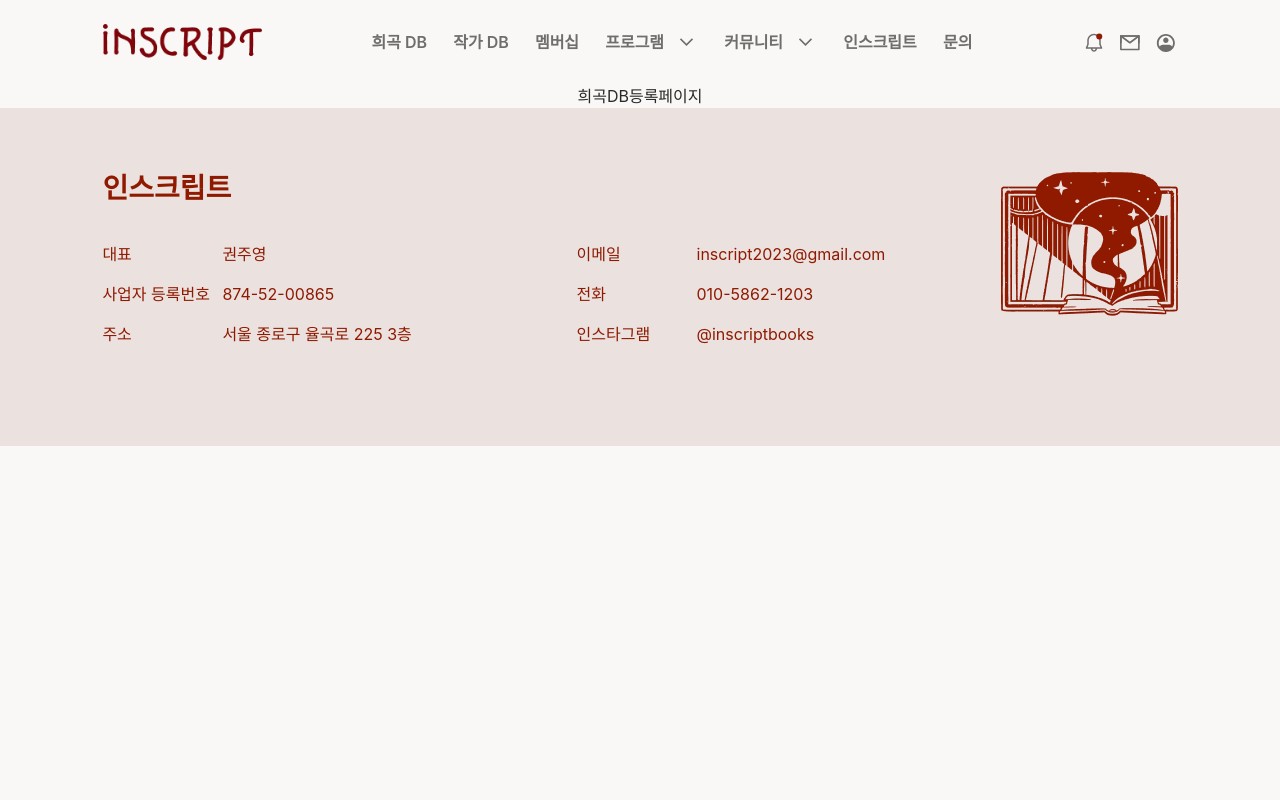
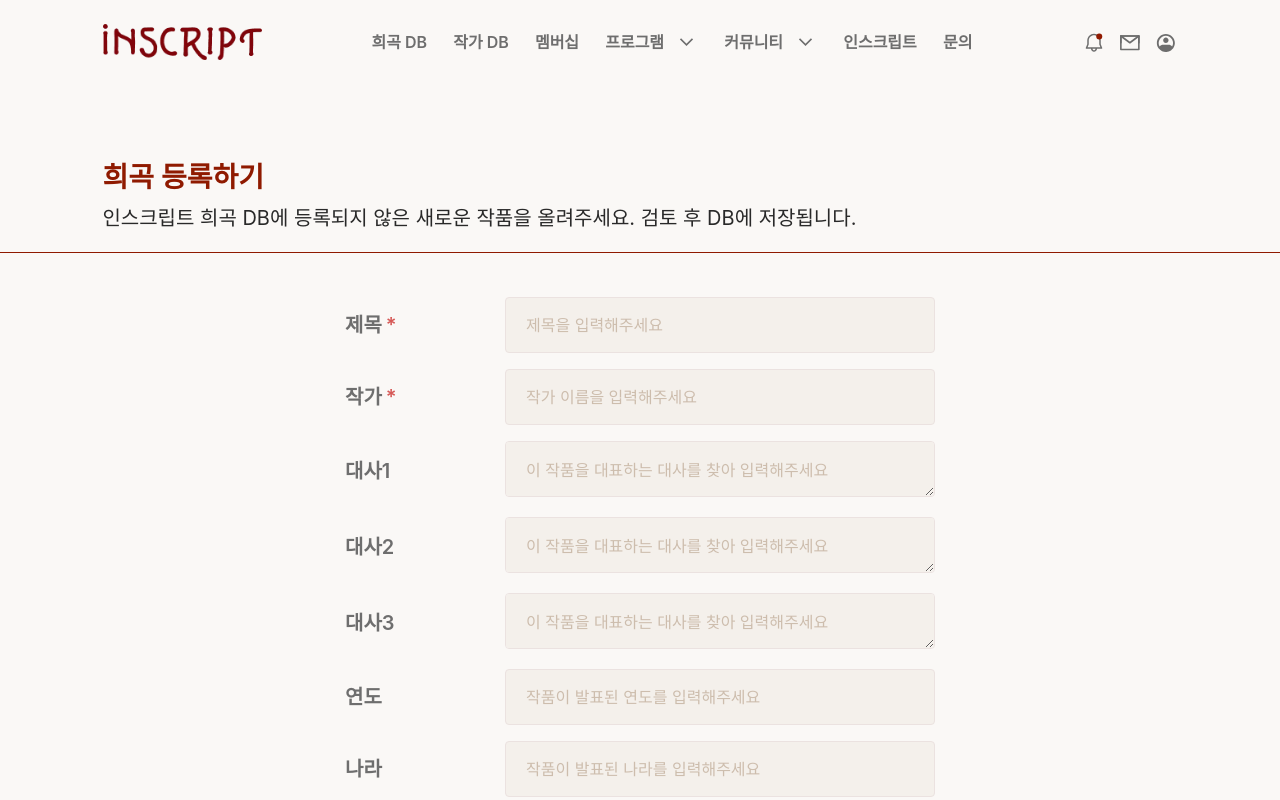
Before and after one commit to Leejoongjae123/play_admin_jj, a Next.js app: page /play/register in a window 1280 px wide. Shown: the top 800 px of the page. Built offline with nearby package versions, Linux system fonts and the light colour scheme; a web font is replaced by a local one.

Commit message:
feat : 희곡 등록 페이지 구현

```diff
--- a/app/(play)/play/register/page.tsx
+++ b/app/(play)/play/register/page.tsx
@@ -1,3 +1,18 @@
+import { PlayRegisterForm } from '@/components/forms';
+
 export default function PlayRegisterPage() {
-  return <section>희곡DB등록페이지</section>;
+  return (
+    <section className="flex w-full flex-1 flex-col pb-[60px] pt-11 lg:pt-[80px]">
+      <div className="flex flex-col gap-3 border-b border-primary px-[8vw] pb-5">
+        <h1 className="font-serif text-xl font-bold text-primary lg:text-[28px]">희곡 등록하기</h1>
+        <p className="text-gray-1 lg:text-xl">
+          인스크립트 희곡 DB에 등록되지 않은 새로운 작품을 올려주세요. 검토 후 DB에 저장됩니다.
+        </p>
+      </div>
+
+      <div className="flex justify-center px-[8vw] pt-5 lg:pt-11">
+        <PlayRegisterForm />
+      </div>
+    </section>
+  );
 }
```
